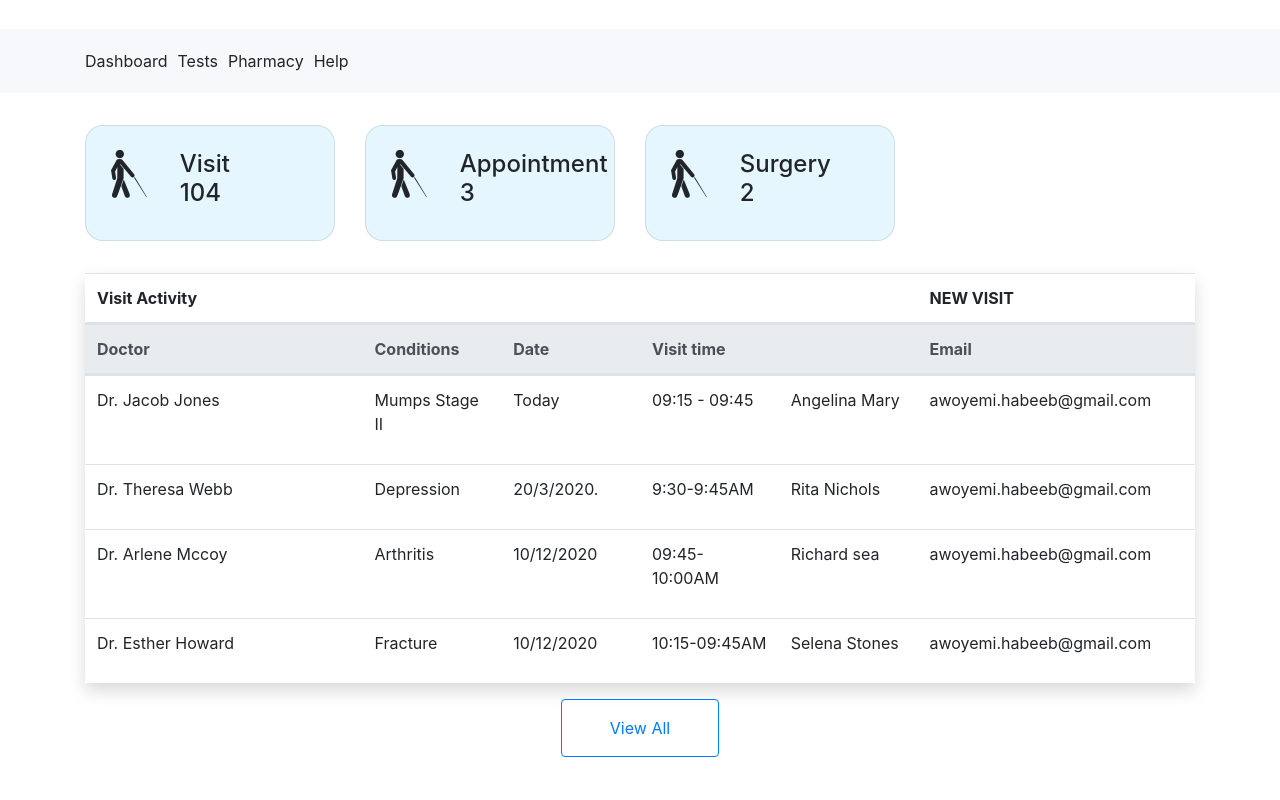
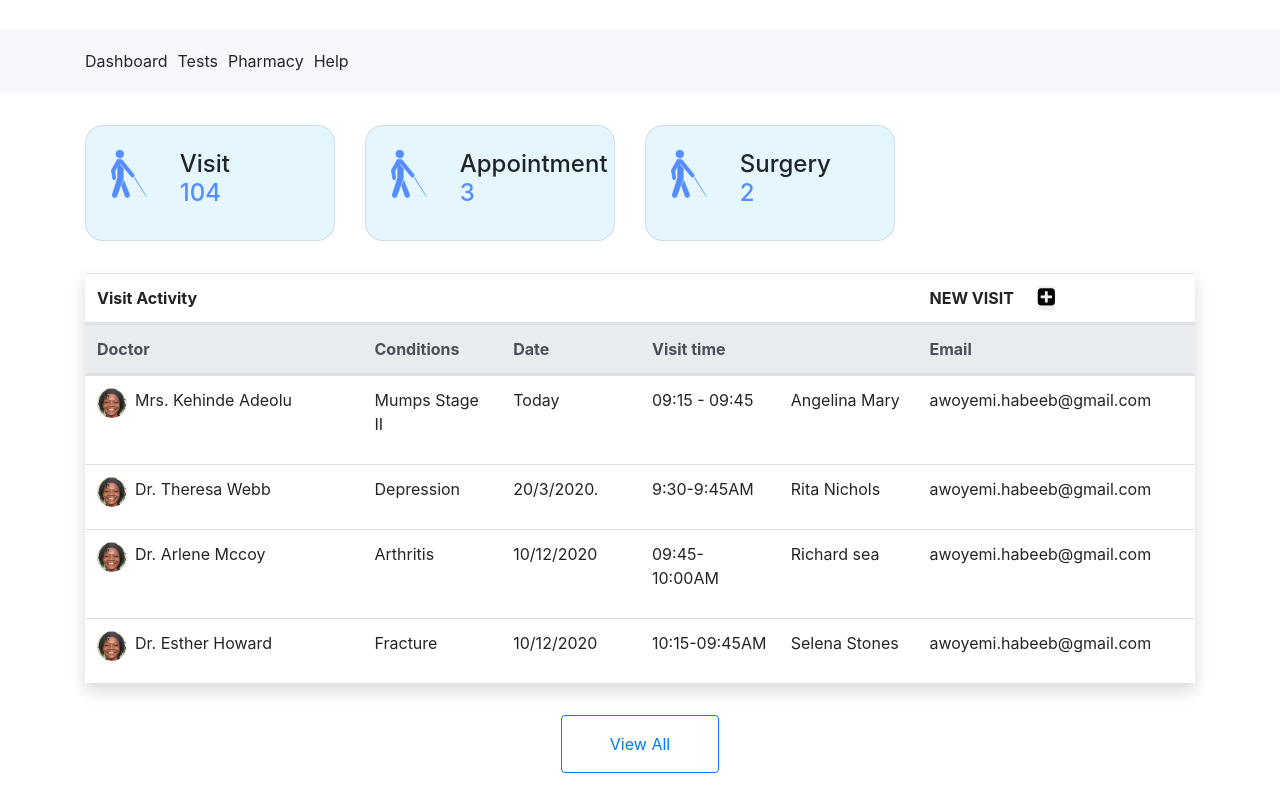
Before and after one commit to shegspear/ivory-cloud-frontend, a plain HTML site: page patientPage.html in a window 1280 px wide. Shown: the part 340-1140 px from the top of the page. Drawn offline with nearby package versions, Linux system fonts and the light colour scheme.

Commit message:
update to patient page

```diff
--- a/css/patientPage.css
+++ b/css/patientPage.css
@@ -115,13 +115,21 @@
   display: flex;
   border: 1px solid  rgba(0, 0, 0, 0.1);
   border-radius: 18px;
-  background-color: rgba(0, 163, 255, 0.1);
+  background-color: rgba(0,163,255,0.1);
+  ;
   width: 250px;
   margin-right: 30px;
 }
 
 .box p span{
   display: block;
+}
+.box i {
+  color: #558EFF;
+
+}
+.in-b2 {
+  color: #558EFF;
 }
 
 .child-1 ul li {
@@ -170,6 +178,14 @@
   height: 35px;
   border-radius: 20px;
 }
+.p-avatar2 {
+  display: flex;
+}
+.p-avatar2  img {
+  width: 30px;
+  height: 30px;
+  border-radius: 20px;
+}
 .func-navs {
   background-color: #F6F8FB;
   margin: 2rem 0;
@@ -190,12 +206,11 @@
 }
 .p-table {
   margin-top: 2rem;
+  margin-bottom: 2rem;
 }
-.f-table {
-  display: flex;
-  justify-content: space-between;
-}
+
 .btn {
+  margin: 1rem;
   padding: 1rem 3rem;
 }
 
@@ -211,10 +226,22 @@
   margin: 4rem auto;
 }
 
+
 footer {
   padding: 5rem;
+  color: #ffffff;
   background: linear-gradient(180deg, #57B8CF 0%, #08AED5 100%);
 
+}
+.logo-div img {
+  margin-bottom: 2rem;
+}
+.plus-icon {
+  border: none;
+  margin-left: 20px;
+}
+.plus-icon i {
+  font-size: 20px;
 }
 
 
--- a/patientPage.html
+++ b/patientPage.html
@@ -89,22 +89,22 @@
       <i class="fa fa-blind fa-3x p-3" ></i>
     <p class="h4 p-3">
       <span class="in-b">Visit</span>
-      <span class="in-b">104</span>
+      <span class="in-b in-b2">104</span>
     </p>
  </div>
  <div class="box box-1 p-2">
     <i class="fa fa-blind fa-3x p-3" ></i>
   <p class="h4 p-3">
     <span class="in-b">Appointment</span>
-    <span class="in-b">3</span>
+    <span class="in-b in-b2">3</span>
   </p>
   </div>
   <div class="box box-1 p-2">
       <i class="fa fa-blind fa-3x p-3" ></i>
 
     <p class="h4 p-3">
-      <span class="in-b">Surgery</span>
-      <span class="in-b">2</span>
+      <span class="in-b ">Surgery</span>
+      <span class="in-b in-b2">2</span>
     </p>
   </div>
 
@@ -118,7 +118,8 @@
             <th class="col-2"></th>
             <th class="col-2"></th>
             <th class="col-2"></th>
-            <th class="col-3">NEW VISIT</th>
+            <th class="col-3">NEW VISIT <button class="plus-icon"><i class="fa far fa-plus-square"></i></button>
+            </th>
         </tr>
         <tr class="d-flex thead-light">
             <th class="col-3">Doctor</th>
@@ -132,7 +133,11 @@
     </thead>
     <tbody>
         <tr class="d-flex">
-            <td class="col-sm-3">Dr. Jacob Jones
+            <td class="col-sm-3"> <div class="p-avatar2">
+              <span><img class="doctor-profile-pic" src="./assets/doctor-avatar/doc-avatar.jpg" alt="doctor picture"></span>
+              <span><p class="mx-2">Mrs. Kehinde Adeolu</p></span>
+
+            </div>
             </td>
             <td class="col">
                 <p>Mumps Stage II</p>
@@ -152,7 +157,11 @@
 
         </tr>
         <tr class="d-flex">
-            <td class="col-sm-3">Dr. Theresa Webb
+            <td class="col-sm-3"><div class="p-avatar2">
+              <span><img class="doctor-profile-pic" src="./assets/doctor-avatar/doc-avatar.jpg" alt="doctor picture"></span>
+              <span><p class="mx-2">Dr. Theresa Webb</p></span>
+
+            </div>
             </td>
             <td class="col">
                 <p>Depression</p>
@@ -171,7 +180,11 @@
           </td>
         </tr>
         <tr class="d-flex">
-            <td class="col-sm-3">Dr. Arlene Mccoy
+            <td class="col-sm-3"><div class="p-avatar2">
+              <span><img class="doctor-profile-pic" src="./assets/doctor-avatar/doc-avatar.jpg" alt="doctor picture"></span>
+              <span><p class="mx-2">Dr. Arlene Mccoy</p></span>
+
+            </div>
             </td>
             <td class="col">
                 <p>Arthritis</p>
@@ -190,7 +203,11 @@
           </td>
         </tr>
         <tr class="d-flex">
-            <td class="col-sm-3">Dr. Esther Howard
+            <td class="col-sm-3"><div class="p-avatar2">
+              <span><img class="doctor-profile-pic" src="./assets/doctor-avatar/doc-avatar.jpg" alt="doctor picture"></span>
+              <span><p class="mx-2">Dr. Esther Howard</p></span>
+
+            </div>
             </td>
             <td class="col">
                 <p>Fracture</p>
@@ -228,7 +245,11 @@
 </section>
 
 <footer>
-  logo
+  <div class="logo-div text-center">
+      <img src="./assets/logo/Group.png" alt="">
+      <p>&copy; Ivorycloud. all rights reserved</p>
+  </div>
+
 
 </footer>
 </body>
```
Also changed, not shown: assets/logo/Group.png (added).
